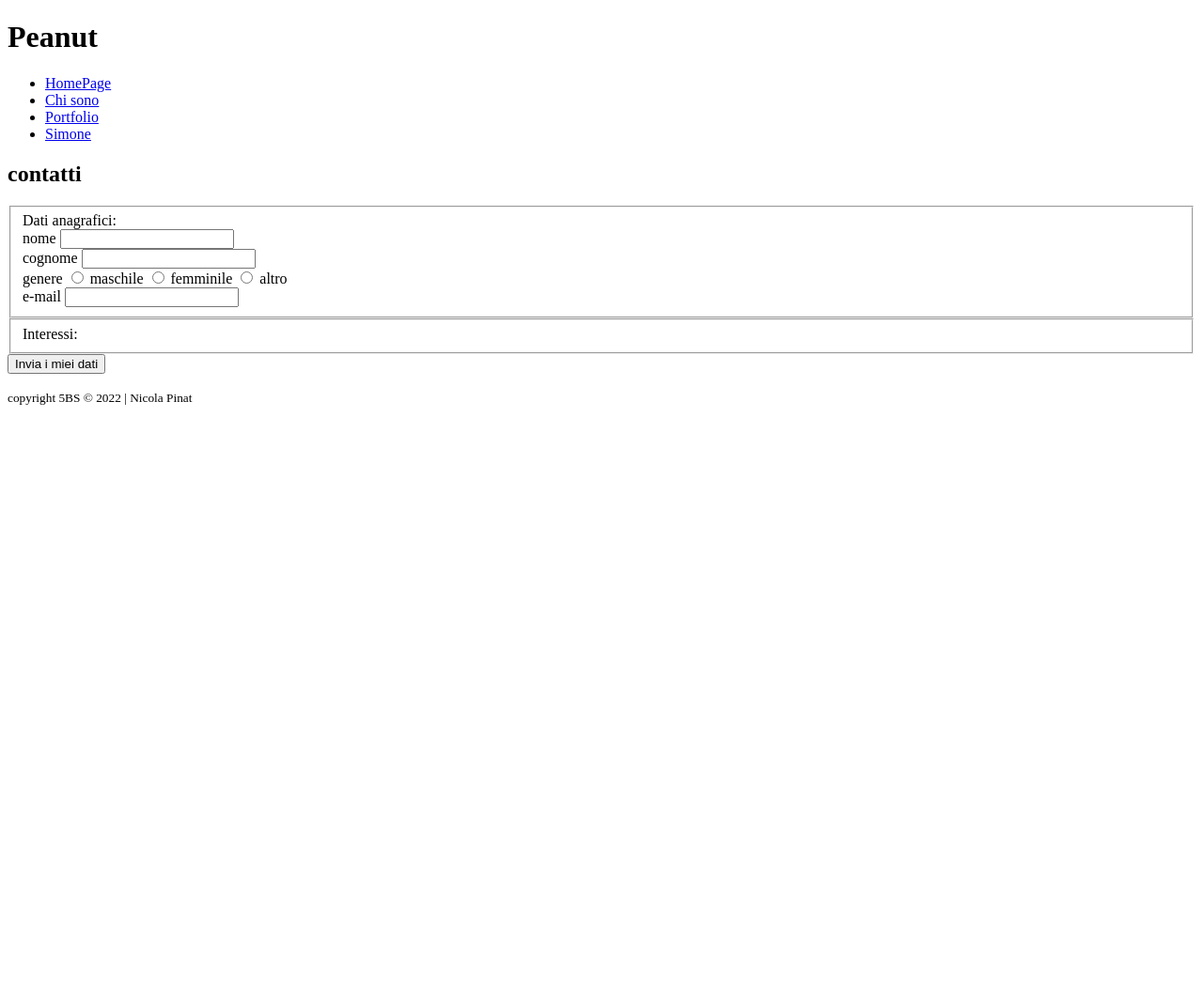
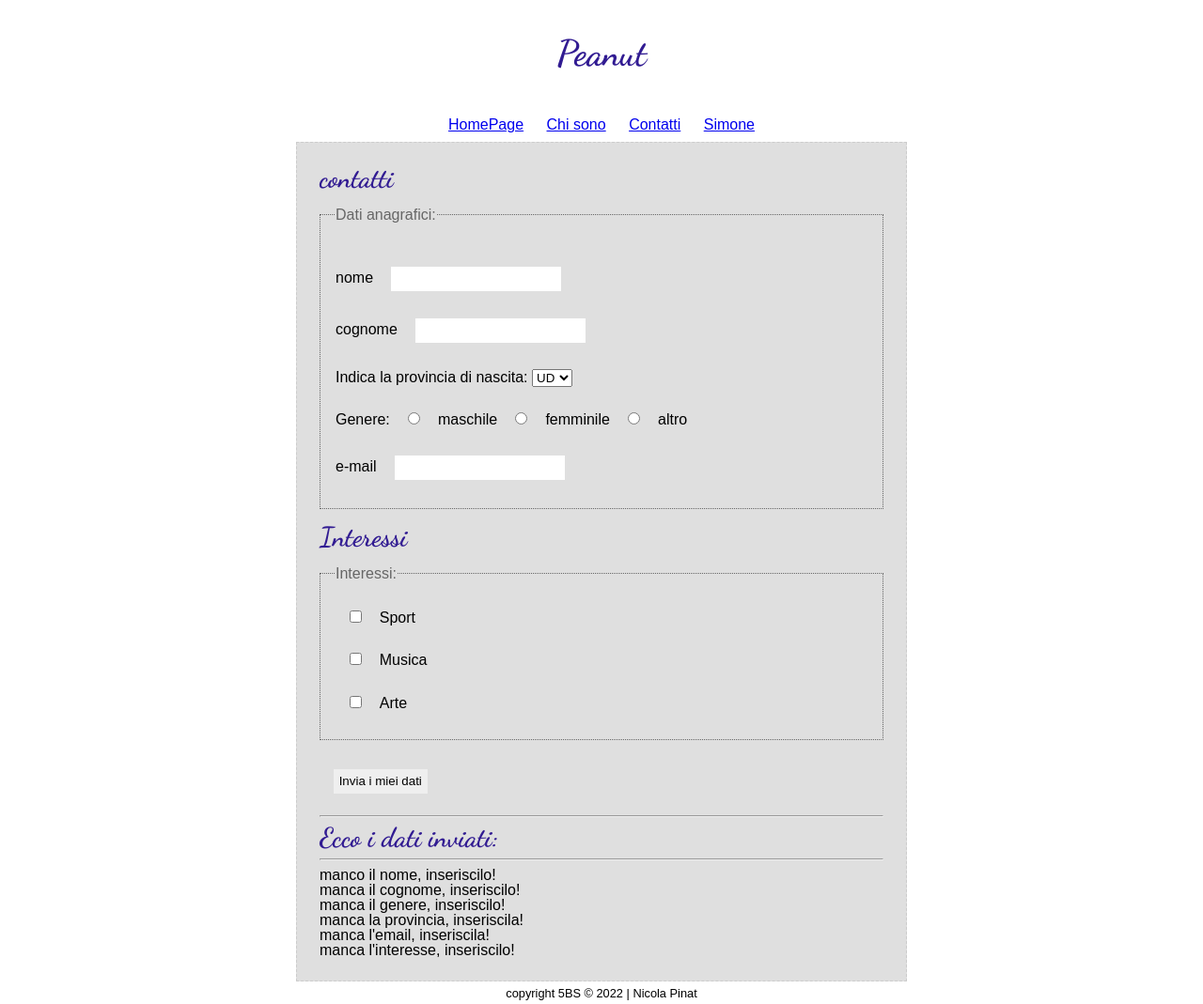
Before and after one commit to NickPne7/Portfolio, a PHP site: page /contatti.php in a window 1280 px wide. Shown: the whole page at 94% size. Before the commit the page ends 431 px from the top, so only its background shows below. Run offline with PHP 8.4, Linux system fonts and the light colour scheme.

Commit message:
aggiornamento file

```diff
--- a/hello world website/contatti.php
+++ b/hello world website/contatti.php
@@ -6,9 +6,9 @@
 
 
         <?php
-            /*
+
             include 'header.php';
-            */
+
         ?>
 
 	</head>
@@ -17,14 +17,9 @@
 
 			<h1 id="principale">Peanut</h1>
 
-			<nav>
-				<ul>
-					<li><a href="index.html">HomePage</a></li>
-					<li><a href="chisono.html">Chi sono</a></li>
-					<li><a href="Portfolio.html">Portfolio</a></li>
-					<li><a href="Simone.html">Simone</a></li>
-				</ul>
-			</nav>
+			<?php
+                include 'nav.php';
+            ?>
 
 		</header>
 		<main>
@@ -40,19 +35,34 @@
 						un campo di testo per un breve messaggio
 						Raggruppiamo i dati anagrafici e separatamente i dati sugli interessi personali
 				-->
+                <!-- Contatti con form -->
 				<h2>contatti</h2>
-				<from action="" method="">
+				<form action="<?php $_SERVER["PHP_SELF"]?>" method="GET">
 					<fieldset>
 
-						<legedn>Dati anagrafici:</legedn>
+						<legend>Dati anagrafici:</legend>
 						<br>
-						<labe for="nome">nome</labe>
+                        <!-- nome cognome, provincia  e genere -->
+						<label for="nome">nome</label>
 						<input type="text" id="nome"  name="nome">
 						<br/>
-						<labe for="cognome">cognome</labe>
+
+                        <label for="cognome">cognome</label>
 						<input type="text" id="cognome"  name="cognome">
-						<br/>
-						genere
+
+                        <br/>
+
+                        <label for="provincia">Indica la provincia di nascita:</label>
+
+                        <select id="provincia" name="provincia">
+                            <option value="ud">UD</option>
+                            <option value="ts">TS</option>
+                            <option value="go">GO</option>
+                            <option value="pn">PN</option>
+                        </select>
+
+                        <br>
+						Genere:
 						<input type="radio" id="maschile" name="genere" value="maschile">
 						<label for="maschile">maschile</label>
 
@@ -67,16 +77,79 @@
 						<input type="e-mail" name="email" id="email">
 						<br>
 
+
 					</fieldset>
+                    <h2>Interessi</h2>
 					<fieldset>
 
-						<legedn>Interessi:</legedn>
+						<legend>Interessi:</legend>
+                        <!-- <label for="Interessi">Interessi:</label> -->
+						<input type="checkbox" id="interessi"  name="interessi" value="sport"> <label for="sport">Sport</label> <br>
+                        <input type="checkbox" id="interessi"  name="interessi" value="musica"> <label for="musica">Musica</label> <br>
+                        <input type="checkbox" id="interessi"  name="interessi" value="arte"> <label for="arte">Arte</label> <br>
 
 					</fieldset>
 
 					<input type="submit" value="Invia i miei dati">
 
-				</from>
+				</form>
+                <hr>
+                <h2>Ecco i dati inviati: </h2>
+                <hr>
+					<?php
+
+						if($_SERVER["REQUEST_METHOD"] == "GET"){
+
+                            if(isset($_REQUEST['nome'])){
+                                $nome = $_REQUEST['nome'];
+                                echo "il nome inserito è ".$nome;
+                            }else{
+                                echo "manco il nome, inseriscilo!";
+                            }
+                            echo "<br>";
+
+                            if(isset($_REQUEST['cognome'])){
+                                $cognome = $_REQUEST['cognome'];
+                                echo "il cognome inserito è: " . $cognome;
+                            }else{
+                                echo "manca il cognome, inseriscilo!";
+                            }
+                            echo "<br>";
+
+                            if(isset($_REQUEST['genere'])){
+                                $genere = $_REQUEST['genere'];
+                                echo "il genere inserito è: " . $genere;
+                            }else{
+                                echo "manca il genere, inseriscilo!";
+                            }
+                            echo "<br>";
+
+                            if(isset($_REQUEST['provincia'])){
+                                $provincia = $_REQUEST['provincia'];
+                                echo "la provincia selezionata è: " . $provincia;
+                            }else{
+                                echo "manca la provincia, inseriscila!";
+                            }
+                            echo "<br>";
+
+                            if(isset($_REQUEST['email'])){
+                                $email = $_REQUEST['email'];
+                                echo "l'email inserita è: " . $email;
+                            }else{
+                                echo "manca l'email, inseriscila!";
+                            }
+                            echo "<br>";
+
+                            if(isset($_REQUEST['interessi'])){
+                                $interessi = $_REQUEST['interessi'];
+                                echo "interessi inseriti: " . $interessi;
+                            }else{
+                                echo "manca l'interesse, inseriscilo!";
+                            }
+                            echo "<br>";
+						}
+
+					?>
 			</div>
 
 		</main>
--- /dev/null
+++ b/hello world website/nav.php
@@ -0,0 +1,10 @@
+<?php
+           echo "<nav>
+				<ul>
+					<li><a href=\"index.php\">HomePage</a></li>
+					<li><a href=\"chisono.php\">Chi sono</a></li>
+					<li><a href=\"contatti.php\">Contatti</a></li>
+					<li><a href=\"Simone.php\">Simone</a></li>
+				</ul>
+			</nav>"
+?>
```
Also changed, not shown: hello world website/index.php (+4 -10 lines).
